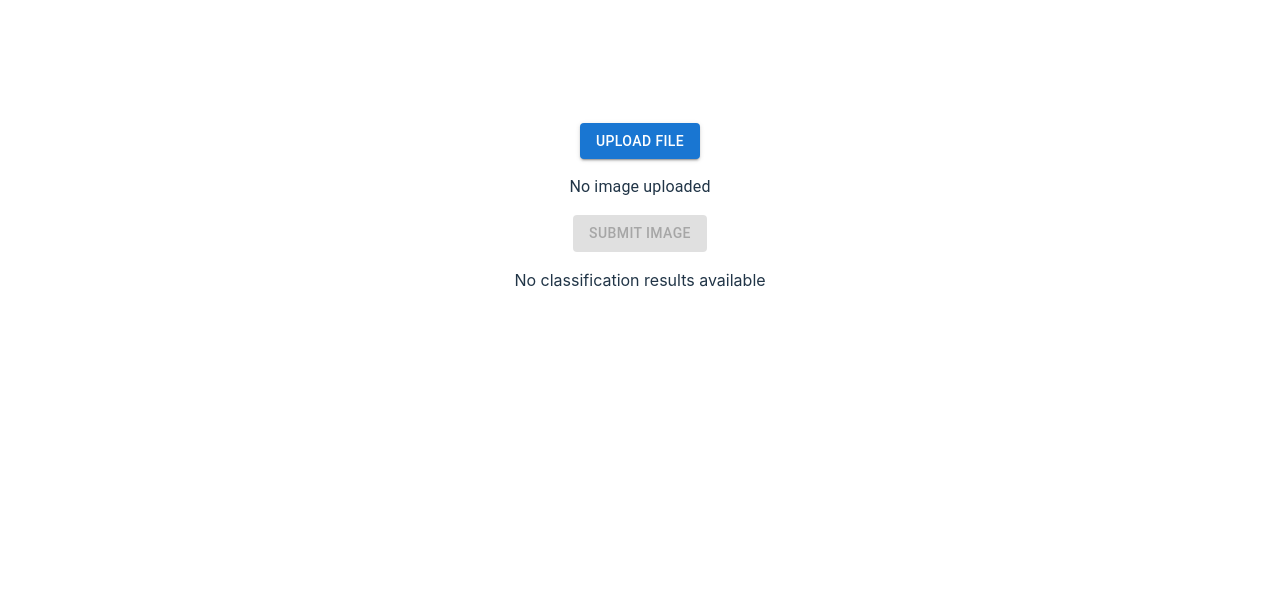
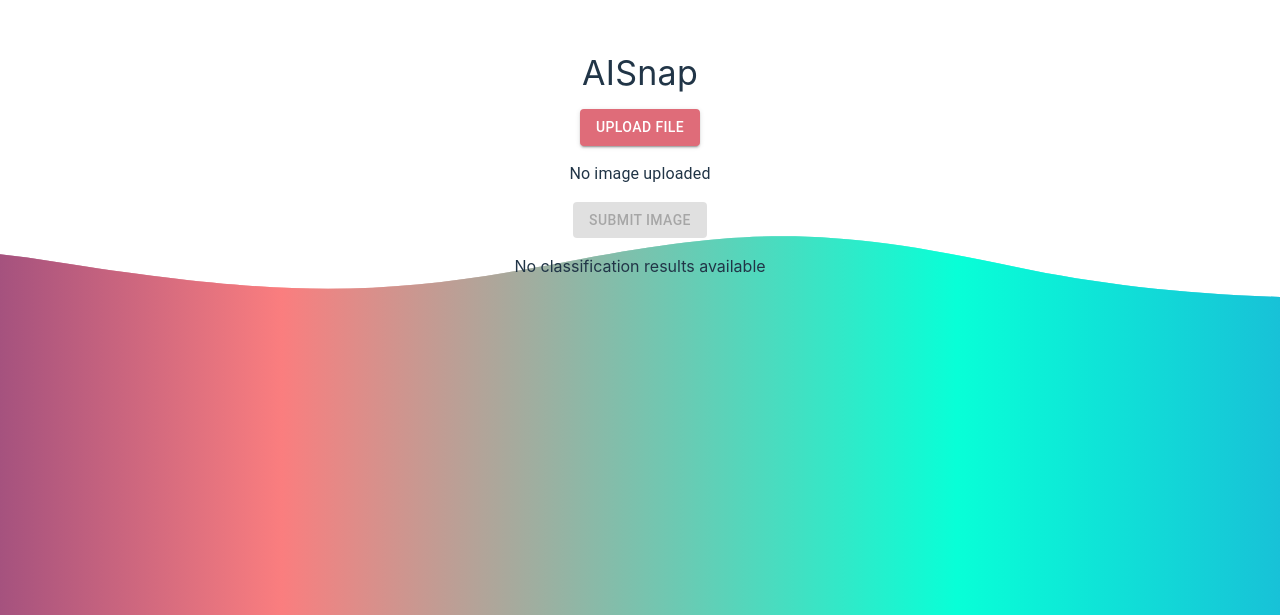
Before and after one commit to dwk601/AISnap, a React (Vite) app in the folder AiSnap/: page / in a window 1280 px wide. Shown: the part 185-800 px from the top of the page. Built offline with nearby package versions, Linux system fonts and the light colour scheme.

Commit message:
Add animation and style

```diff
--- a/AiSnap/src/App.css
+++ b/AiSnap/src/App.css
@@ -26,6 +26,14 @@
   top: 8px;
 }
 
+.container {
+  margin-top: -100px; /* adjust this value to move the container up */
+}
+
+.submit-button {
+  background-color: red;
+}
+
 @keyframes logo-spin {
   from {
     transform: rotate(0deg);
--- a/AiSnap/src/App.jsx
+++ b/AiSnap/src/App.jsx
@@ -1,7 +1,9 @@
 import React, { useState } from 'react';
+import TitleLogo from './components/TitleLogo';
 import FileUploader from './components/FileUploader/FileUploader';
 import ImageDisplay from './components/ImageDisplay/ImageDisplay';
 import ClassificationResults from './components/ClassificationResults/ClassificationResults';
+import BackgroundAnimation from './components/BackgroundAnimation';
 import Button from '@mui/material/Button';
 import Box from '@mui/material/Box';
 import './App.css';
@@ -24,6 +26,9 @@ function App() {
 
   return (
     <div className="app">
+      <BackgroundAnimation />
+      <div className="container">
+        <TitleLogo />
         <Box mb={2}>
           <FileUploader onFileSelect={handleFileSelect} />
         </Box>
@@ -34,12 +39,14 @@ function App() {
             color="primary"
             onClick={handleSubmit}
             disabled={!imageSrc}
+            className="submit-button"
           >
             Submit Image
           </Button>
         </Box>
         <ClassificationResults results={classificationResults} />
       </div>
+    </div>
   );
 }
 
--- /dev/null
+++ b/AiSnap/src/components/BackgroundAnimation.jsx
@@ -0,0 +1,58 @@
+import React from 'react';
+
+const BackgroundAnimation = () => (
+    <svg version="1.1" xmlns="http://www.w3.org/2000/svg"
+      xmlnsXlink="http://www.w3.org/1999/xlink" width="100vw" height="100vh" viewBox="0 0 1600 900" preserveAspectRatio="xMidYMax slice"
+      style={{position: 'fixed', top: 0, left: 0, zIndex: -1}}>
+    <defs>
+      <linearGradient id="bg">
+        <stop offset="0%" style={{ stopColor: "#280e7a" }} />
+        <stop offset="33%" style={{ stopColor: "#fa7a7b" }} />
+        <stop offset="66%" style={{ stopColor: "#01ffd6" }} />
+        <stop offset="100%" style={{ stopColor: "#2477d7" }} />
+      </linearGradient>
+      <path id="wave" fill="url(#bg)" d="M-363.852,502.589c0,0,236.988-41.997,505.475,0
+      s371.981,38.998,575.971,0s293.985-39.278,505.474,5.859s493.475,48.368,716.963-4.995v560.106H-363.852V502.589z" />
+    </defs>
+    <g>
+      <use xlinkHref='#wave' opacity=".3">
+        <animateTransform
+          attributeName="transform"
+          attributeType="XML"
+          type="translate"
+          dur="10s"
+          calcMode="spline"
+          values="270 230; -334 180; 270 230"
+          keyTimes="0; .5; 1"
+          keySplines="0.42, 0, 0.58, 1.0;0.42, 0, 0.58, 1.0"
+          repeatCount="indefinite" />
+      </use>
+      <use xlinkHref='#wave' opacity=".6">
+        <animateTransform
+          attributeName="transform"
+          attributeType="XML"
+          type="translate"
+          dur="8s"
+          calcMode="spline"
+          values="-270 230;243 220;-270 230"
+          keyTimes="0; .6; 1"
+          keySplines="0.42, 0, 0.58, 1.0;0.42, 0, 0.58, 1.0"
+          repeatCount="indefinite" />
+      </use>
+      <use xlinkHref='#wave' opacity=".9">
+        <animateTransform
+          attributeName="transform"
+          attributeType="XML"
+          type="translate"
+          dur="6s"
+          calcMode="spline"
+          values="0 230;-140 200;0 230"
+          keyTimes="0; .4; 1"
+          keySplines="0.42, 0, 0.58, 1.0;0.42, 0, 0.58, 1.0"
+          repeatCount="indefinite" />
+      </use>
+    </g>
+  </svg>
+);
+
+export default BackgroundAnimation;
--- a/AiSnap/src/components/FileUploader/FileUploader.jsx
+++ b/AiSnap/src/components/FileUploader/FileUploader.jsx
@@ -1,19 +1,22 @@
-import React from 'react';
+import React, { useState } from 'react';
 import './FileUploader.css';
 import Button from '@mui/material/Button';
 
 const FileUploader = ({ onFileSelect }) => {
+  const [fileSelected, setFileSelected] = useState(false);
+
   const handleFileInput = (e) => {
     const file = e.target.files[0];
     if (file) {
+      setFileSelected(true);
       onFileSelect(file);
     }
   };
 
   return (
-    <Button variant="contained" component="label">
-      Upload File
-      <input type="file" hidden accept="image/*" onChange={handleFileInput} />
+    <Button variant="contained" component="label" color="primary" style={{ backgroundColor: '#df6c79' }}>
+    {fileSelected ? "Reupload File" : "Upload File"}
+    <input type="file" hidden accept="image/*" onChange={handleFileInput} />
     </Button>
   );
 };
--- a/AiSnap/src/components/ImageDisplay/ImageDisplay.css
+++ b/AiSnap/src/components/ImageDisplay/ImageDisplay.css
@@ -2,6 +2,26 @@
     width: 65%;
     height: auto;
     object-fit: contain;
+  }
+
+  .shake {
+    animation-name: shake;
+    animation-duration: 3s;
+    animation-iteration-count: infinite;
+  }
+
+  @keyframes shake {
+    0% { transform: translate(0, 0); }
+    10% { transform: translate(-1px, 0); }
+    20% { transform: translate(1px, 0); }
+    30% { transform: translate(-1px, 0); }
+    40% { transform: translate(1px, 0); }
+    50% { transform: translate(-1px, 0); }
+    60% { transform: translate(1px, 0); }
+    70% { transform: translate(-1px, 0); }
+    80% { transform: translate(1px, 0); }
+    90% { transform: translate(-1px, 0); }
+    100% { transform: translate(1px, 0); }
   }
 
   @media (min-width: 768px) {
--- a/AiSnap/src/components/ImageDisplay/ImageDisplay.jsx
+++ b/AiSnap/src/components/ImageDisplay/ImageDisplay.jsx
@@ -4,10 +4,12 @@ import Box from '@mui/material/Box';
 import Typography from '@mui/material/Typography';
 
 const ImageDisplay = ({ imageSrc }) => {
+  const imageClass = imageSrc ? 'shake' : ''; // Add 'shake' class if imageSrc exists
+
   return (
     <Box className="image-display">
       {imageSrc ? (
-        <img src={imageSrc} alt="Uploaded" />
+        <img src={imageSrc} alt="Uploaded" className={imageClass} />
       ) : (
         <Typography variant="body1">No image uploaded</Typography>
       )}
--- /dev/null
+++ b/AiSnap/src/components/TitleLogo.jsx
@@ -0,0 +1,12 @@
+import React from 'react';
+import Typography from '@mui/material/Typography';
+
+const TitleLogo = () => {
+  return (
+    <Typography variant="h4" component="h1" style={{fontFamily: "Inter, system-ui, Avenir, Helvetica, Arial, sans-serif", margin: '1rem' }}>
+      AISnap
+    </Typography>
+  );
+};
+
+export default TitleLogo;
--- /dev/null
+++ b/package.json
@@ -0,0 +1,5 @@
+{
+  "dependencies": {
+    "open": "^9.1.0"
+  }
+}
```
Also changed, not shown: 2 other files (tests, documents, lock files or other folders). Lines whose indentation alone changed are shown as unchanged.
